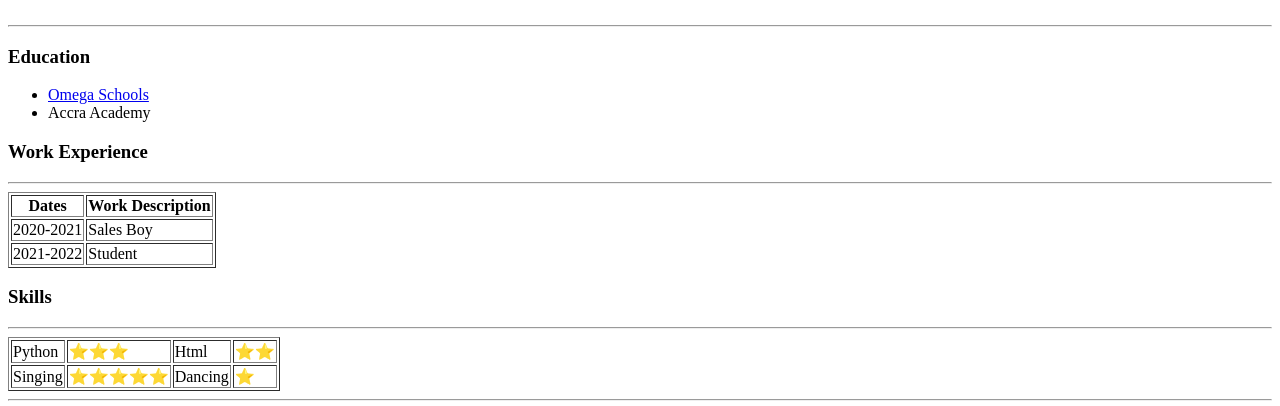
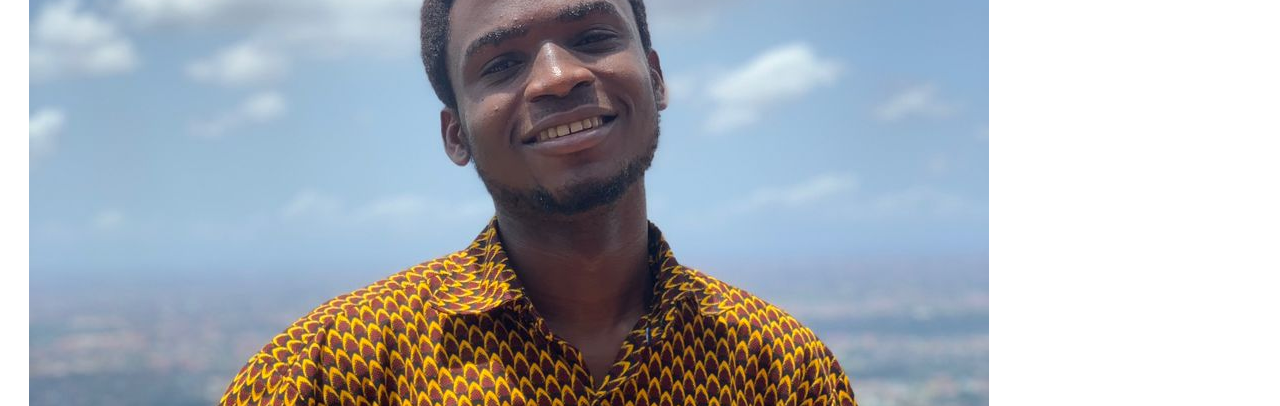
Before and after one commit to JimClifford/CV, a plain HTML site: page index.html in a window 1280 px wide. Shown: the part 181-587 px from the top of the page. Drawn offline with Linux system fonts and the light colour scheme.

Commit message:
Worked on the reference to my picture

```diff
--- a/index.html
+++ b/index.html
@@ -7,7 +7,7 @@
   <body>
     <table cellspacing="20">
       <tr>
-        <td><img src="images/Jim's Pic.jpeg" alt="Jim's picture"></td>
+        <td><img src="Jim's Pic.jpeg" alt="Jim's picture"></td>
         <td><h1>Jim Clifford</h1>
         <p><em>Multi-award winning musician</em></p>
         <p>Writing music is my best friend.</p></td>
```
